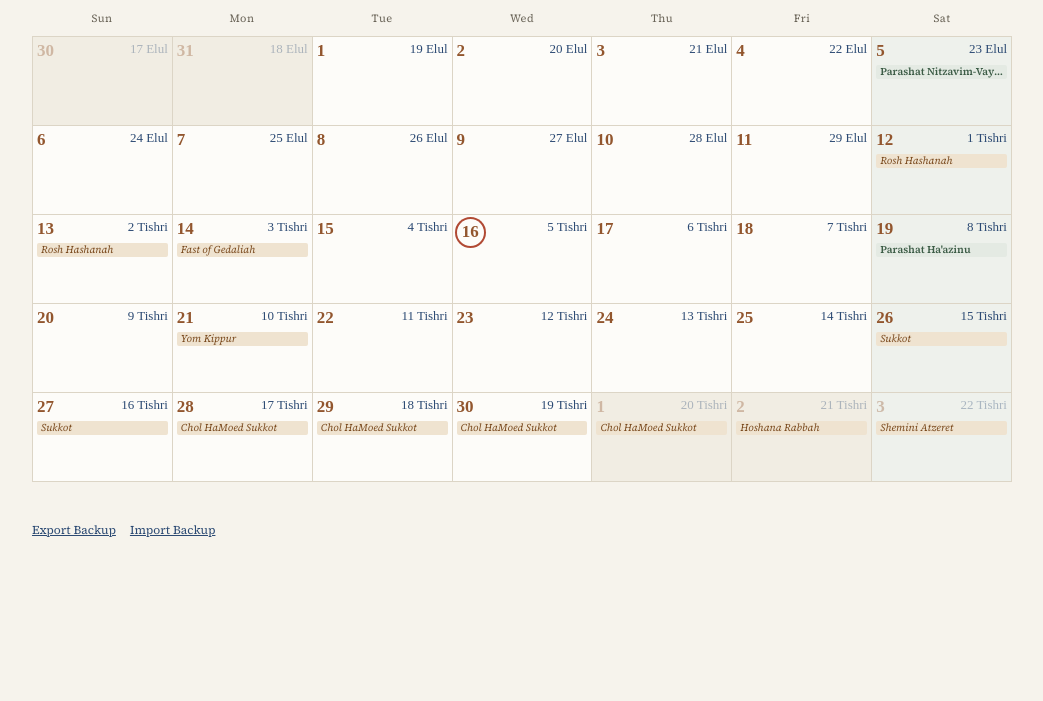
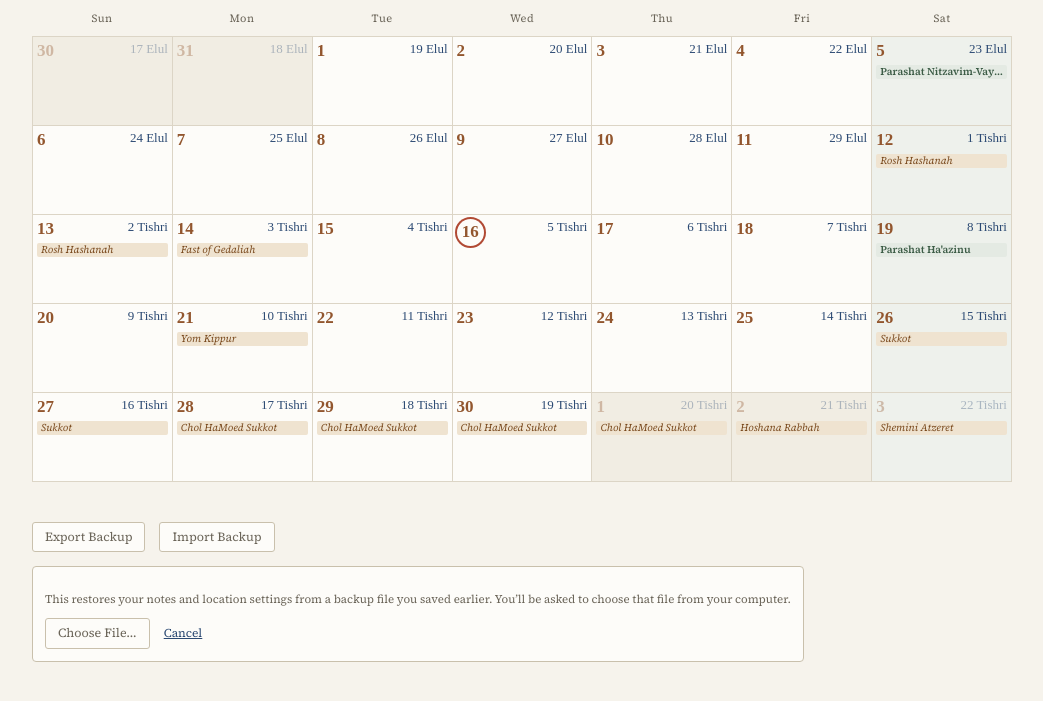
Before and after one commit to abumami/Tremont, a plain HTML site: page index.html in a window 1280 px wide. Both pictures are taken after a click on the button "Import Backup". Shown: the part 105-806 px from the top of the page, without its empty margins (118-1161 px from the left). Drawn offline with Linux system fonts and the light colour scheme; a web font is replaced by a local one.

Commit message:
enhance the backup/restore function

```diff
--- a/index.html
+++ b/index.html
@@ -93,10 +93,24 @@
     </div>
     <div class="save-note" id="saveNote"></div>
     <div id="backupWrap">
-      <button class="link-btn" id="exportBtn"></button>
-      <button class="link-btn" id="importBtn"></button>
+      <button class="today-btn" id="exportBtn"></button>
+      <button class="today-btn" id="importBtn"></button>
       <input type="file" id="importFileInput" accept="application/json" class="hidden">
       <span class="save-note" id="backupStatus"></span>
+    </div>
+    <div id="exportInfoPanel" class="zmanim-settings hidden">
+      <p id="exportInfoText"></p>
+      <div class="zmanim-settings-actions">
+        <button class="today-btn" id="exportConfirmBtn"></button>
+        <button class="link-btn" id="exportCancelBtn"></button>
+      </div>
+    </div>
+    <div id="importInfoPanel" class="zmanim-settings hidden">
+      <p id="importInfoText"></p>
+      <div class="zmanim-settings-actions">
+        <button class="today-btn" id="importChooseFileBtn"></button>
+        <button class="link-btn" id="importInfoCancelBtn"></button>
+      </div>
     </div>
     <div id="importPreview" class="zmanim-settings hidden">
       <p id="importSummary"></p>
--- a/js/backup.js
+++ b/js/backup.js
@@ -22,7 +22,7 @@ async function buildBackupObject(){
   }
   const zmanimRaw = await LocalStore.get(BACKUP_ZMANIM_KEY);
   return {
-    app: 'tremont-calendar',
+    app: 'kaluach-calendar',
     version: BACKUP_FORMAT_VERSION,
     exportedAt: new Date().toISOString(),
     notes: notes,
@@ -45,12 +45,16 @@ function downloadJSON(obj, filename){
 async function exportBackup(){
   const data = await buildBackupObject();
   const dateStr = new Date().toISOString().slice(0,10);
-  downloadJSON(data, 'tremont-backup-' + dateStr + '.json');
+  downloadJSON(data, 'kaluach-backup-' + dateStr + '.json');
   return data;
 }
 
 function isValidBackup(data){
-  return !!(data && typeof data === 'object' && data.app === 'tremont-calendar' && data.notes && typeof data.notes === 'object');
+  // Accepts both the current app id and the old "tremont-calendar" one, so
+  // backup files exported before this rename can still be imported.
+  return !!(data && typeof data === 'object' &&
+    (data.app === 'kaluach-calendar' || data.app === 'tremont-calendar') &&
+    data.notes && typeof data.notes === 'object');
 }
 
 // Merges a parsed backup into storage: every note in the file overwrites
@@ -74,6 +78,14 @@ async function importBackup(data){
   const importBtn = document.getElementById('importBtn');
   const importFileInput = document.getElementById('importFileInput');
   const backupStatus = document.getElementById('backupStatus');
+  const exportInfoPanel = document.getElementById('exportInfoPanel');
+  const exportInfoText = document.getElementById('exportInfoText');
+  const exportConfirmBtn = document.getElementById('exportConfirmBtn');
+  const exportCancelBtn = document.getElementById('exportCancelBtn');
+  const importInfoPanel = document.getElementById('importInfoPanel');
+  const importInfoText = document.getElementById('importInfoText');
+  const importChooseFileBtn = document.getElementById('importChooseFileBtn');
+  const importInfoCancelBtn = document.getElementById('importInfoCancelBtn');
   const importPreview = document.getElementById('importPreview');
   const importSummary = document.getElementById('importSummary');
   const importConfirmBtn = document.getElementById('importConfirmBtn');
@@ -86,12 +98,34 @@ async function importBackup(data){
     setTimeout(() => { backupStatus.textContent = ''; }, 2500);
   }
 
-  exportBtn.addEventListener('click', async () => {
+  function hideAllBackupPanels(){
+    exportInfoPanel.classList.add('hidden');
+    importInfoPanel.classList.add('hidden');
+    importPreview.classList.add('hidden');
+  }
+
+  exportBtn.addEventListener('click', () => {
+    hideAllBackupPanels();
+    exportInfoPanel.classList.remove('hidden');
+  });
+  exportCancelBtn.addEventListener('click', () => {
+    exportInfoPanel.classList.add('hidden');
+  });
+  exportConfirmBtn.addEventListener('click', async () => {
     await exportBackup();
+    exportInfoPanel.classList.add('hidden');
     setStatus(STRINGS[AppState.lang].backupExported);
   });
 
   importBtn.addEventListener('click', () => {
+    hideAllBackupPanels();
+    importInfoPanel.classList.remove('hidden');
+  });
+  importInfoCancelBtn.addEventListener('click', () => {
+    importInfoPanel.classList.add('hidden');
+  });
+  importChooseFileBtn.addEventListener('click', () => {
+    importInfoPanel.classList.add('hidden');
     importFileInput.value = '';
     importFileInput.click();
   });
@@ -137,6 +171,12 @@ async function importBackup(data){
     const S = STRINGS[AppState.lang];
     exportBtn.textContent = S.exportBackup;
     importBtn.textContent = S.importBackup;
+    exportInfoText.textContent = S.exportInfoText;
+    exportConfirmBtn.textContent = S.downloadBackup;
+    exportCancelBtn.textContent = S.cancel;
+    importInfoText.textContent = S.importInfoText;
+    importChooseFileBtn.textContent = S.chooseFile;
+    importInfoCancelBtn.textContent = S.cancel;
     importConfirmBtn.textContent = S.importConfirm;
     importCancelBtn.textContent = S.cancel;
   };
--- a/js/i18n.js
+++ b/js/i18n.js
@@ -35,6 +35,9 @@ const STRINGS = {
       ' from a backup made ' + dateStr + '. Import and merge into your current data?',
     backupExported: 'Backup downloaded', backupImported: 'Backup imported',
     backupInvalid: 'That doesn\u2019t look like a Kaluach backup file.',
+    exportInfoText: 'Your notes and location settings are stored only in this browser\u2019s local storage — clearing your browser data, or switching browsers or devices, can permanently erase them. This downloads a backup file you can keep somewhere safe and restore from later.',
+    importInfoText: 'This restores your notes and location settings from a backup file you saved earlier. You\u2019ll be asked to choose that file from your computer.',
+    downloadBackup: 'Download Backup', chooseFile: 'Choose File\u2026',
     locationSearchPlaceholder: 'Search for a city\u2026',
     orManually: 'or set coordinates manually'
   },
@@ -68,6 +71,9 @@ const STRINGS = {
       ' מתוך גיבוי מתאריך ' + dateStr + '. לייבא ולמזג עם הנתונים הנוכחיים?',
     backupExported: 'הגיבוי הורד', backupImported: 'הגיבוי יובא',
     backupInvalid: 'זהו לא קובץ גיבוי תקין של Kaluach.',
+    exportInfoText: 'ההערות והגדרות המיקום שלך נשמרות רק באחסון המקומי (local storage) של הדפדפן — ניקוי נתוני הדפדפן, או מעבר לדפדפן או מכשיר אחר, עלול למחוק אותן לצמיתות. פעולה זו מורידה קובץ גיבוי שתוכל/י לשמור במקום בטוח ולשחזר ממנו בעתיד.',
+    importInfoText: 'פעולה זו משחזרת את ההערות והגדרות המיקום שלך מקובץ גיבוי שנשמר בעבר. תתבקש/י לבחור את הקובץ מהמחשב שלך.',
+    downloadBackup: 'הורד גיבוי', chooseFile: 'בחר/י קובץ\u2026',
     locationSearchPlaceholder: 'חיפוש עיר\u2026',
     orManually: 'או הזנת קואורדינטות ידנית'
   }
```
Also changed, not shown: 1 other file.
